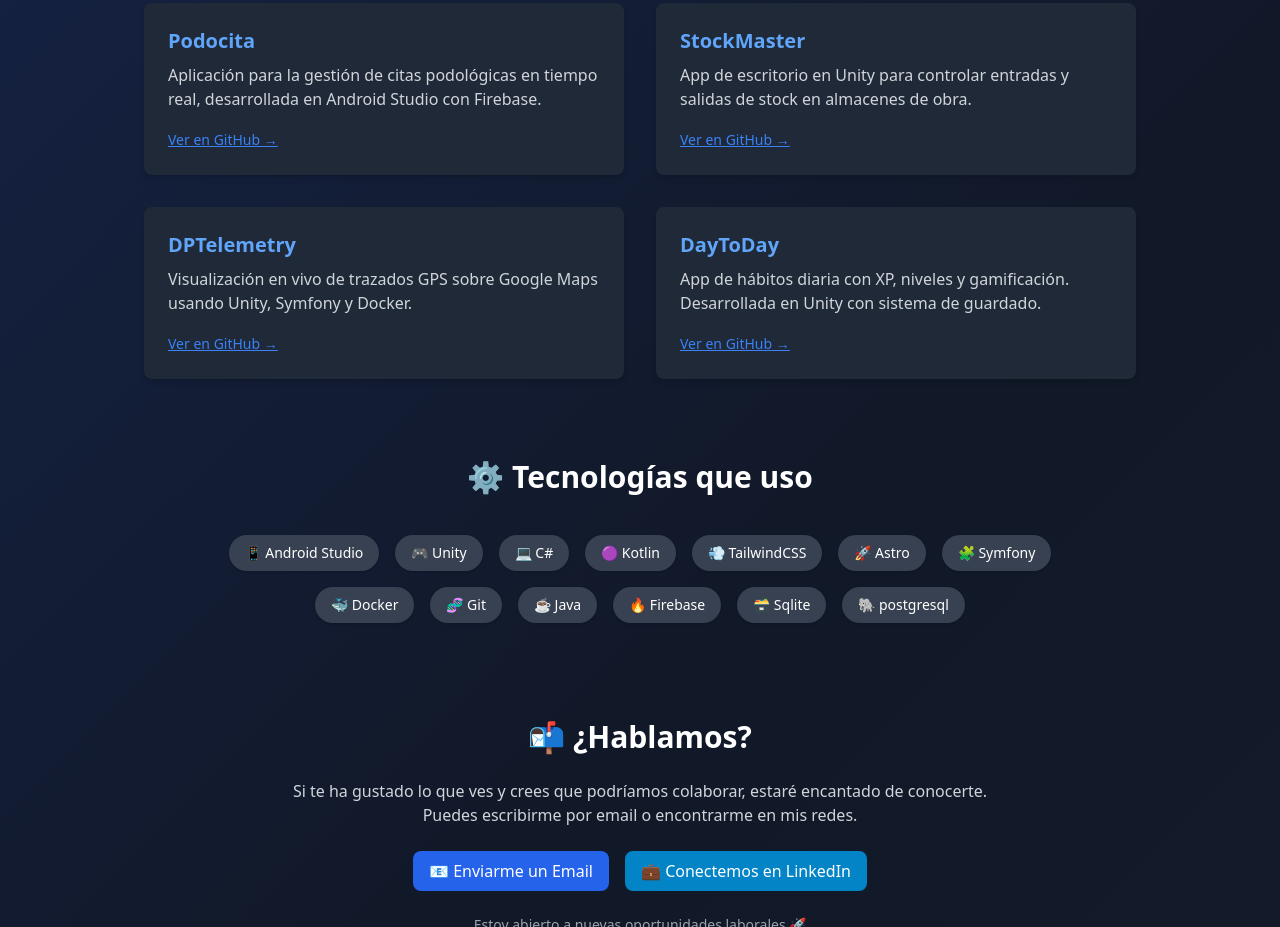
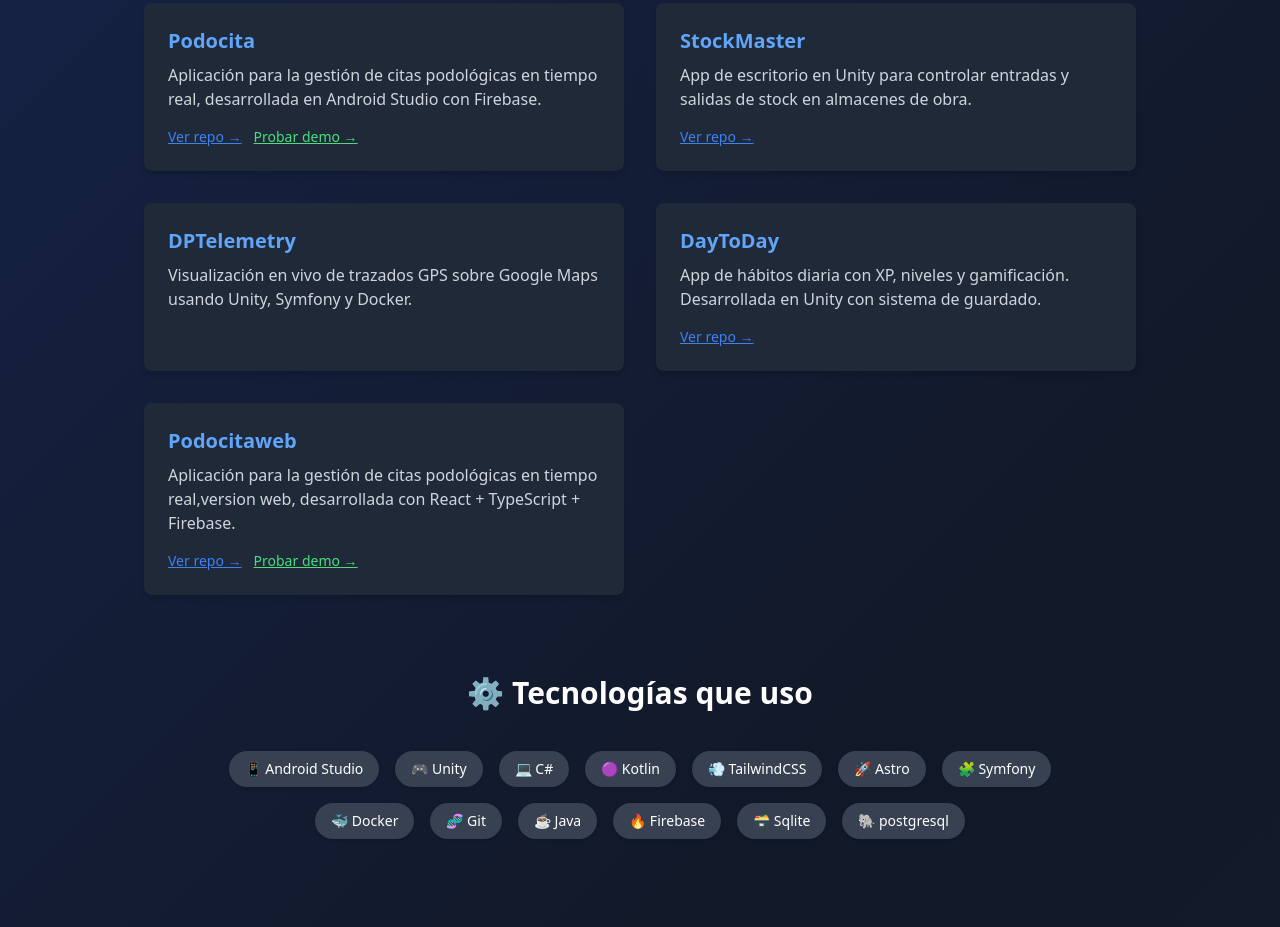
Before and after one commit to DavidKano/portfolio, an Astro site: page / in a window 1280 px wide. Shown: the part 1797-2724 px from the top of the page. Built offline with nearby package versions, Linux system fonts and the light colour scheme; Astro itself is replaced by a stand-in of ours.

Commit message:
feat: añade Podocita Web (demo + repo) al portfolioy actualizacion CV

```diff
--- a/src/components/Projects.astro
+++ b/src/components/Projects.astro
@@ -3,12 +3,13 @@
   {
     title: "Podocita",
     description: "Aplicación para la gestión de citas podológicas en tiempo real, desarrollada en Android Studio con Firebase.",
-    link: "https://github.com/DavidKano/Podocita",
+    repo: "https://github.com/DavidKano/Podocita",
+    live: " https://play.google.com/store/apps/details?id=com.davidcano.podocita2&hl=es"
   },
   {
     title: "StockMaster",
     description: "App de escritorio en Unity para controlar entradas y salidas de stock en almacenes de obra.",
-    link: "https://github.com/DavidKano/StockMaster",
+    repo: "https://github.com/DavidKano/StockMaster",
   },
   {
     title: "DPTelemetry",
@@ -18,19 +19,45 @@
   {
     title: "DayToDay",
     description: "App de hábitos diaria con XP, niveles y gamificación. Desarrollada en Unity con sistema de guardado.",
-    link: "https://github.com/DavidKano/ProyectoGamificacion",
+    repo: "https://github.com/DavidKano/ProyectoGamificacion",
+  },
+  {
+    title: "Podocitaweb",
+    description: "Aplicación para la gestión de citas podológicas en tiempo real,version web, desarrollada con React + TypeScript + Firebase.",
+    repo: "https://github.com/DavidKano/podocita-web",
+    live: "https://podocita.web.app/",
   },
 ];
 ---
 
 <section id="proyectos" class="max-w-5xl mx-auto mt-16 px-4">
   <h2 class="text-3xl font-bold text-center text-white mb-10">🧩 Proyectos Destacados</h2>
-  <div class="grid gap-8 md:grid-cols-2">
-    {projects.map(project => (
+   <div class="grid gap-8 md:grid-cols-2">
+    {projects.map((project) => (
       <div class="bg-gray-800 rounded-lg shadow-md p-6 hover:scale-[1.02] transition">
         <h3 class="text-xl font-semibold text-blue-400 mb-2">{project.title}</h3>
         <p class="text-gray-300 mb-4">{project.description}</p>
-        <a href={project.link} target="_blank" class="text-sm text-blue-500 underline">Ver en GitHub →</a>
+
+        <div class="flex flex-wrap gap-3">
+          {project.repo && (
+            <a
+              href={project.repo}
+              target="_blank"
+              class="text-sm text-blue-500 underline hover:text-blue-400"
+            >
+              Ver repo →
+            </a>
+          )}
+          {project.live && (
+            <a
+              href={project.live}
+              target="_blank"
+              class="text-sm text-green-400 underline hover:text-green-300"
+            >
+              Probar demo →
+            </a>
+          )}
+        </div>
       </div>
     ))}
   </div>
```
Also changed, not shown: 2 other files.
